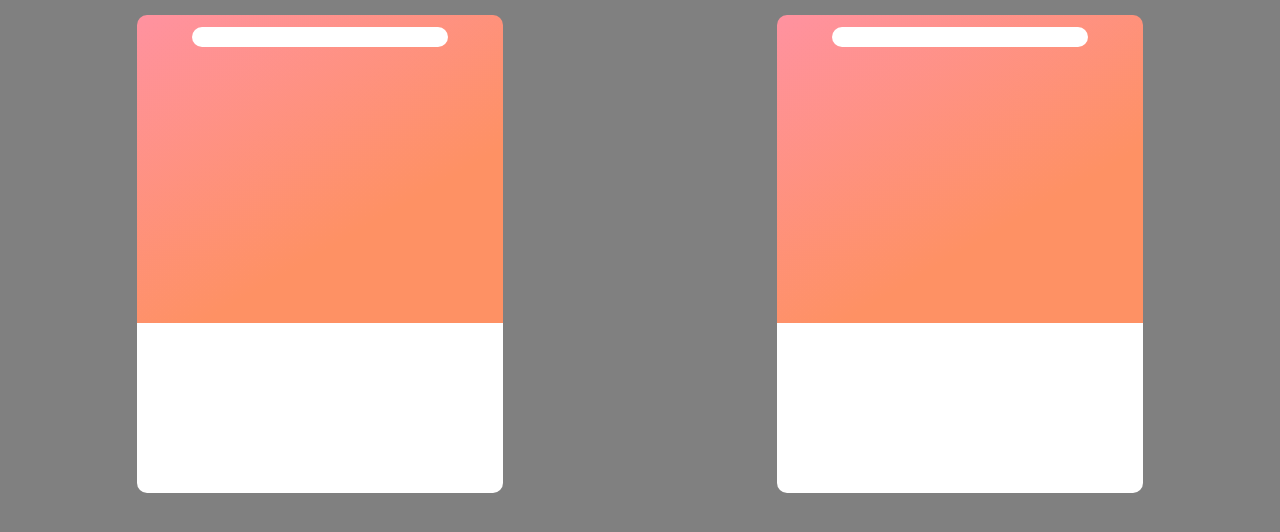
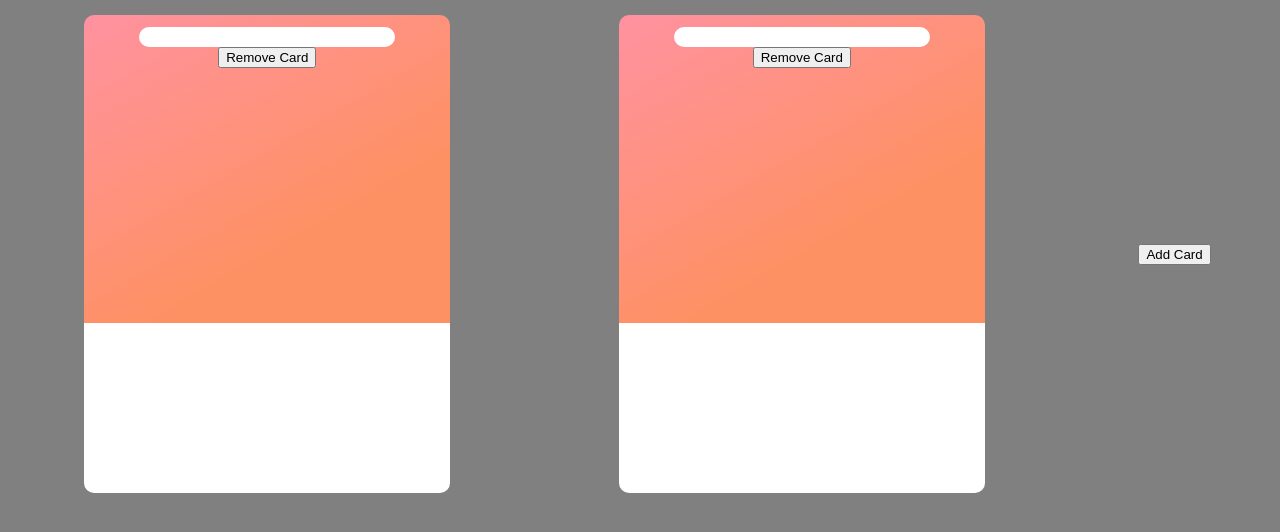
Before and after one commit to tpszhao/github-user-comparison, a React (Create React App) app: page / in a window 1280 px wide. Shown: the top 532 px of the page. Built offline with nearby package versions, Linux system fonts and the light colour scheme.

Commit message:
implemented crud

```diff
--- a/src/App.js
+++ b/src/App.js
@@ -30,7 +30,19 @@ function App() {
     return firstUser.login;
   }
 
-  const winner = useMemo(() => determineWinner(), [userList])
+  const winner = useMemo(() => determineWinner(), [userList]);
+
+  const addCard = ()=>{
+    let newlist = userList.slice();
+    newlist.push(null);
+    setUserList(newlist);
+  }
+
+  const removeCard = idx =>{
+    let newlist = userList.slice();
+    newlist.splice(idx,1);
+    setUserList(newlist);
+  }
 
   return (
     <div className="container">
@@ -41,9 +53,11 @@ function App() {
                     user={user}
                     key={i}
                     idx={i}
+                    removeCard={removeCard}
                     updateUser={updateUser}/>
         })
       }
+      <button onClick={addCard}>Add Card</button>
     </div>
   );
 }
--- a/src/components/Card.js
+++ b/src/components/Card.js
@@ -1,15 +1,22 @@
-import React, {useState,useRef} from 'react'
+import React, {useState,useRef,useEffect} from 'react'
 import UserStat from './UserStat'
 import axios from 'axios'
 import './Card.css'
 
 
-export default function Card({winner = false,user=null,idx,updateUser}) {
+export default function Card(props) {
+    const {winner = false,user=null,idx,updateUser, removeCard} = props
     const [loading, setLoading] = useState(false);
     const [error, setError] = useState(false);
     const [value, setValue] = useState("");
     const prevSearch = useRef("");
     const cancel = useRef(null);
+
+    useEffect(() => {
+        let newValue = user? user.login:"";
+        prevSearch.current = newValue;
+        setValue(newValue)
+    }, [user])
 
     const search = async e => {
         e.preventDefault();
@@ -49,6 +56,7 @@ export default function Card({winner = false,user=null,idx,updateUser}) {
                 error?<span>Error</span>:
                 user&&<UserStat user = {user} winner={winner}/>
             }
+            <button onClick={() => removeCard(idx)}>Remove Card</button>
         </div>
     )
 }
```
